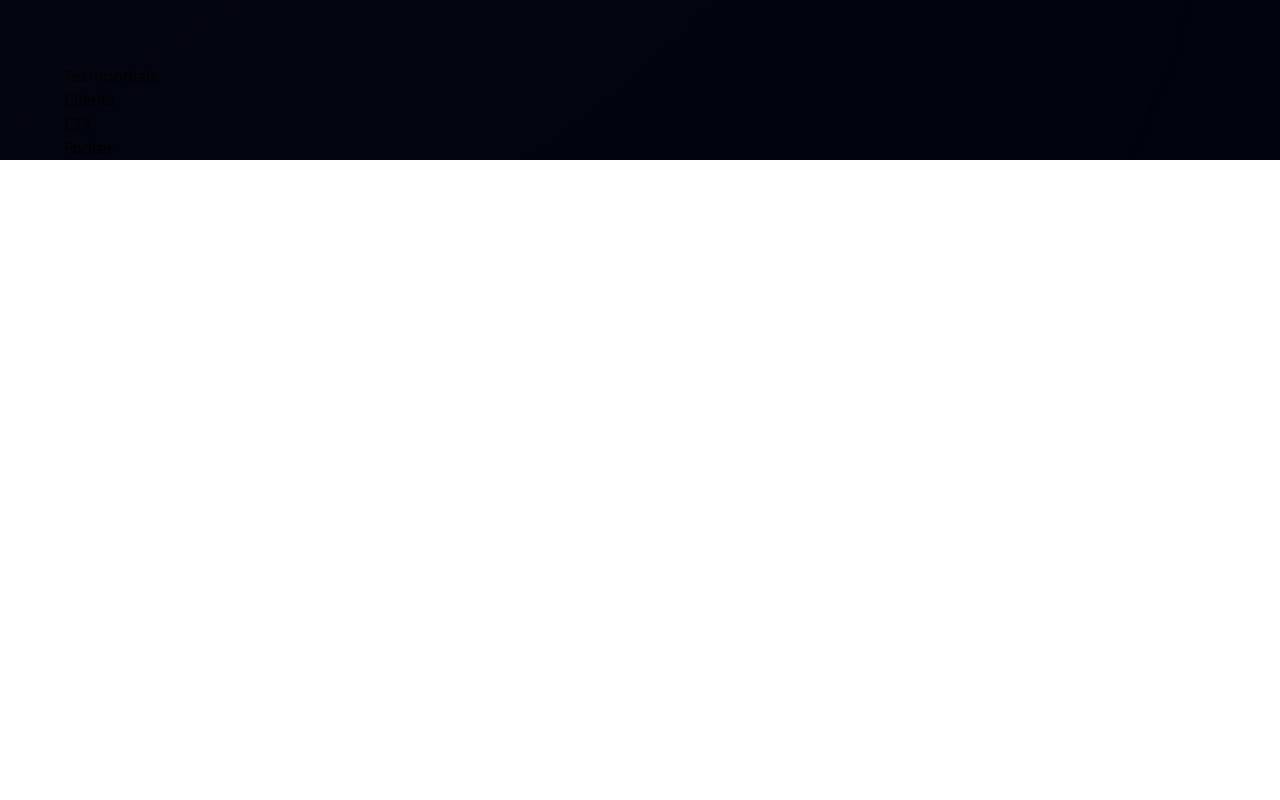
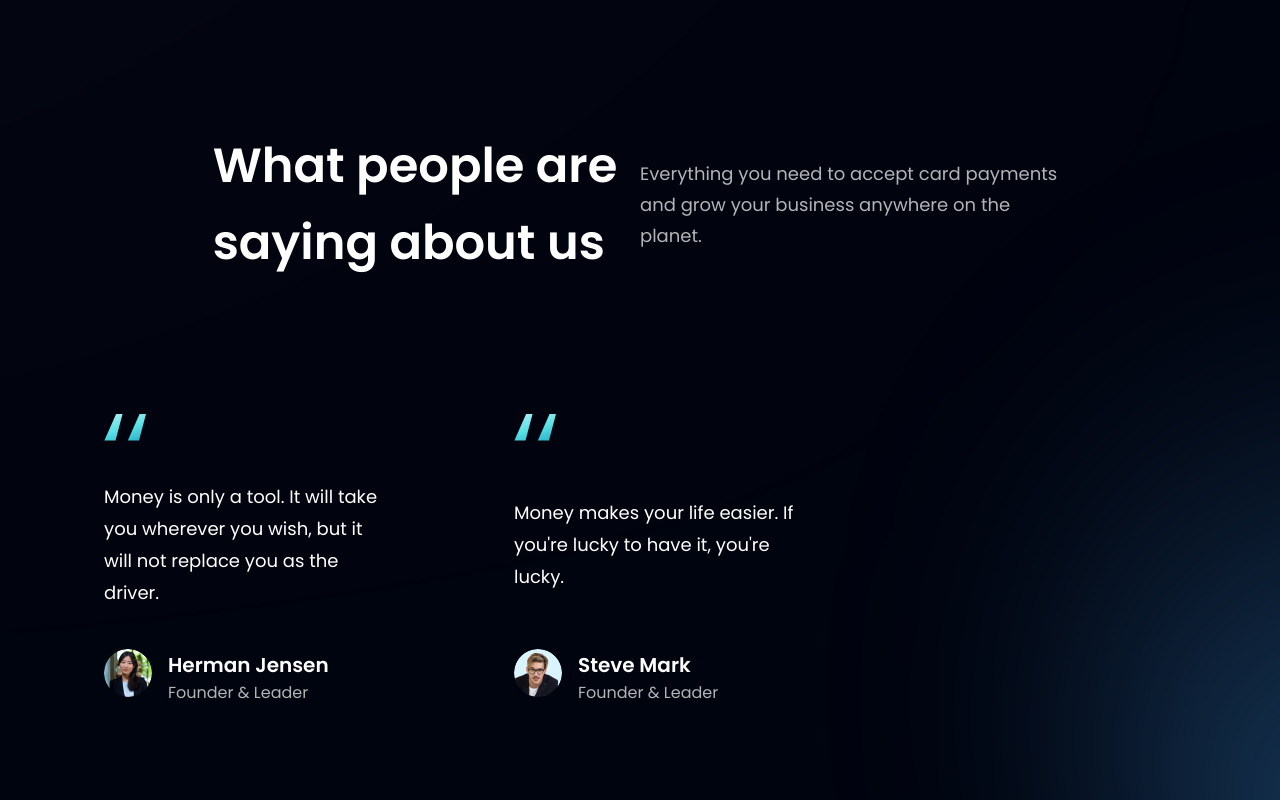
Before and after one commit to Louisss-Lam/modern-website, a React (Vite) app in the folder modern-wbesite/: page / in a window 1280 px wide. Shown: the part 2740-3540 px from the top of the page. Before the commit the page ends 2900 px from the top, so only its background shows below. Built offline with nearby package versions, Linux system fonts and the light colour scheme.

Commit message:
testimonials section setup

```diff
--- a/modern-wbesite/src/components/FeedbackCard.jsx
+++ b/modern-wbesite/src/components/FeedbackCard.jsx
@@ -1,8 +1,26 @@
-import React from 'react'
+import { quotes } from '../assets';
 
-const FeedbackCard = () => {
+const FeedbackCard = ({ content, name, title, img }) => {
   return (
-    <div>FeedbackCard</div>
+    <div className='flex justify-between flex-col px-10 py-12 rounded-[20px] max-w-[370px] md:mr-10 sm:mr-5 mr-0 my-5 feedback-card'>
+      <img src={quotes} alt="double_quotes" className='w-[42px] h-[27px] object-contain' />
+      <p className='font-poppins font-normal text-[18px] leading-[32px] text-white my-10'>
+        {content}
+      </p>
+
+      <div className='flex flex-row'>
+        <img src={img} alt={name} className='w-[48px] h-[48px] rounded-full'/>
+
+        <div className='flex flex-col ml-4'>
+          <h4 className='font-poppins font-semibold text-[20px] leading-[32px] text-white'>
+            {name}
+          </h4>
+          <p className='font-poppins font-normal text-[16px] leading-[24px] text-dimWhite'>
+            {title}
+          </p>
+        </div>
+      </div>
+    </div>
   )
 }
 
--- a/modern-wbesite/src/components/Testimonials.jsx
+++ b/modern-wbesite/src/components/Testimonials.jsx
@@ -1,8 +1,33 @@
-import React from 'react'
+import { feedback } from '../constants';
+import styles from '../styles';
+import FeedbackCard from './FeedbackCard';
 
 const Testimonials = () => {
   return (
-    <div>Testimonials</div>
+    <section id='clients' className={`${styles.paddingY} ${styles.flexCenter} flex-col relative`}>
+      <div className='absolute z-[0] w-[60%] h-[60%] -right-[50%] rounded-full blue__gradient'>
+
+      </div>
+
+      <div />
+      <div className='w--full flex justify-between items-center md:flex-row flex-col sm:mb-16 mb-6 relative z-[1]'>
+        <h1 className={styles.heading2}>
+          What people are <br className='sm:block hidden'/> saying about us
+        </h1>
+        <div className='w-full md:mt-0 mt-6'>
+          <p className={`${styles.paragraph} text-left max-w-[450px]`}>
+            Everything you need to accept card payments and grow your business
+            anywhere on the planet.
+          </p>
+        </div>
+      </div>
+
+      <div className='flex flex-wrap sm:justify-start justify-center w-full feedback-container relative z-[1]'>
+        {feedback.map((card) => (
+          <FeedbackCard key={card.id} {...card} />
+        ))}
+      </div>
+    </section>
   )
 }
 
```
